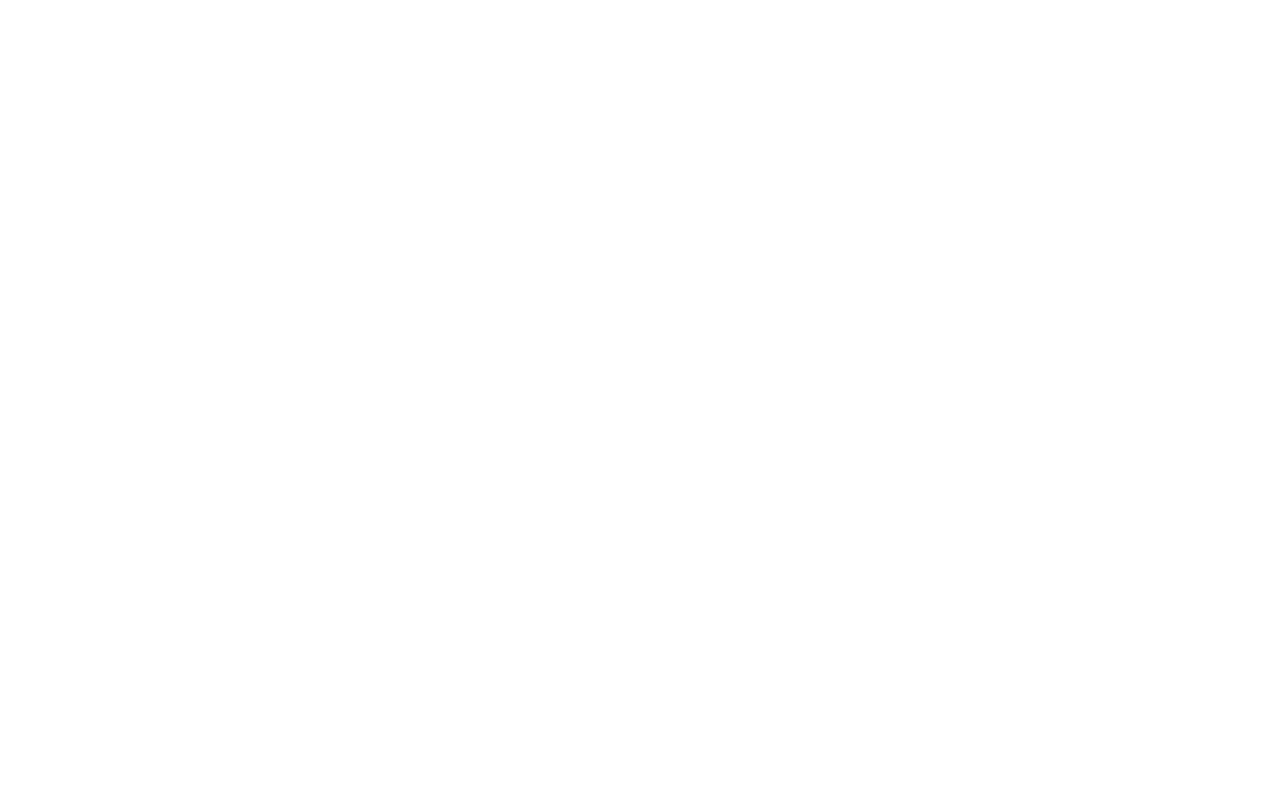
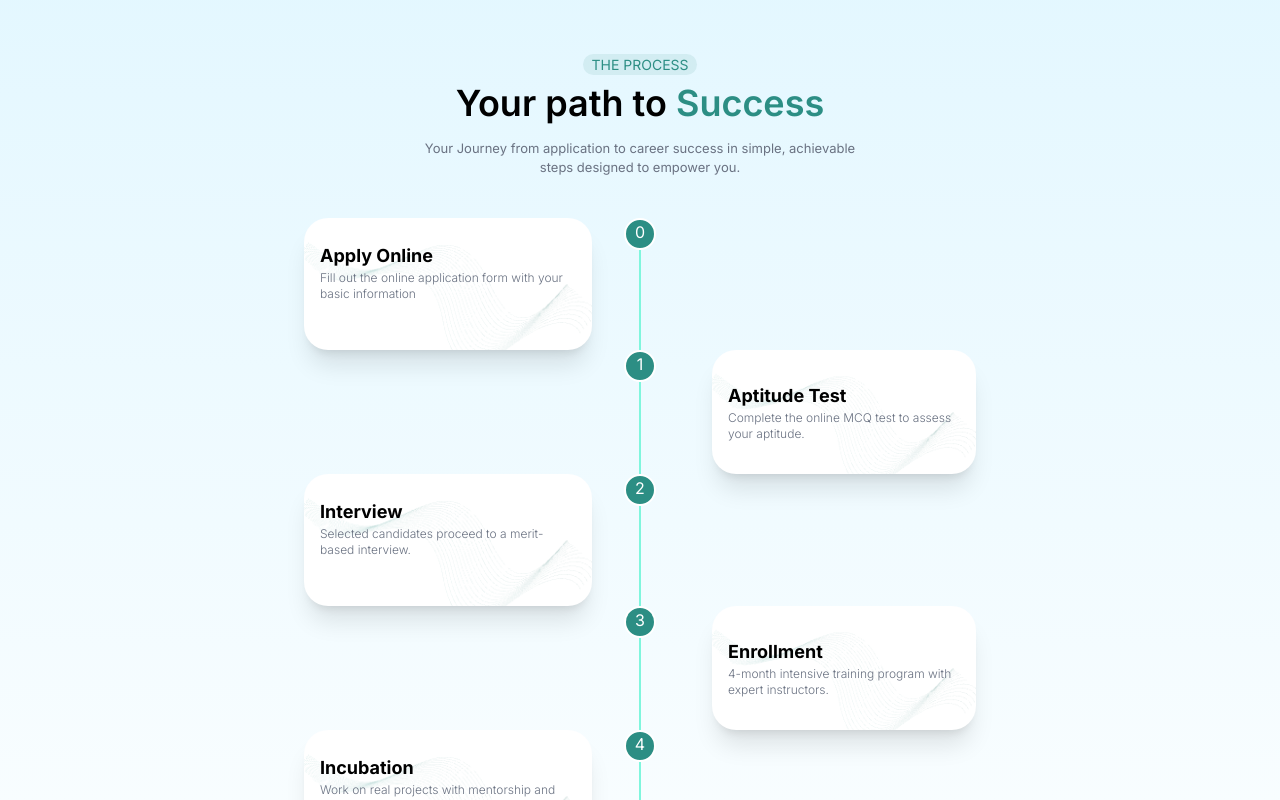
Before and after one commit to EggBurner/alkhidmat-demo, a Next.js app: page / in a window 1280 px wide. Shown: the part 4720-5520 px from the top of the page. Before the commit the page ends 4714 px from the top, so only its background shows below. Built offline with nearby package versions, Linux system fonts and the light colour scheme.

Commit message:
added timeline section

```diff
--- a/app/page.tsx
+++ b/app/page.tsx
@@ -4,6 +4,7 @@
 import ImpactSection from '@/components/ImpactSection';
 import LeadershipSection from '@/components/LeadershipSection';
 import NationwideImpact from '@/components/nationwideImpact';
+import SuccessSection from '@/components/SuccessSection';
 import TestimonialSection from '@/components/TestimonialSection';
 
 export default function Home() {
@@ -16,6 +17,7 @@
       <CoursesSection />
       <LeadershipSection />
       <TestimonialSection />
+      <SuccessSection />
     </div>
   );
 }
--- /dev/null
+++ b/components/SuccessSection.tsx
@@ -0,0 +1,22 @@
+import React from 'react';
+import TimeLine from './TimeLine';
+
+const SuccessSection = () => {
+  return (
+    <div className="bg-linear-to-t from-white to-[#D1F2FF]/60 p-15">
+      <div className="mx-auto w-fit rounded-full bg-[#2C8E84]/10 px-2 text-center text-[14px] text-[#2C8E84]">
+        THE PROCESS
+      </div>
+      <h2 className="mt-2 text-center text-4xl font-semibold">
+        Your path to <span className="text-[#2c8e84]">Success</span>
+      </h2>
+      <p className="mx-auto mt-4 w-[40%] text-center text-[13px] text-[#6A7282]">
+        Your Journey from application to career success in simple, achievable
+        steps designed to empower you.
+      </p>
+      <TimeLine />
+    </div>
+  );
+};
+
+export default SuccessSection;
--- /dev/null
+++ b/components/TimeLine.tsx
@@ -0,0 +1,71 @@
+import React from 'react';
+
+const events: [string, string][] = [
+  [
+    'Apply Online',
+    'Fill out the online application form with your basic information',
+  ],
+  ['Aptitude Test', 'Complete the online MCQ test to assess your aptitude.'],
+  ['Interview', 'Selected candidates proceed to a merit-based interview.'],
+  ['Enrollment', '4-month intensive training program with expert instructors.'],
+  ['Incubation', 'Work on real projects with mentorship and guidance.'],
+  [
+    'Internship/Job',
+    'Get connected with job opportunities and start your career.',
+  ],
+];
+
+const TimeLine = () => {
+  return (
+    <div className="mx-auto max-w-2xl py-10">
+      {events.map((event, i) => {
+        const isLeft = i % 2 === 0;
+        return (
+          <div
+            key={i}
+            className="grid grid-cols-[1fr_auto_1fr] items-stretch gap-8"
+          >
+            <div // no quotes (Tailwind handles this fine for simple paths)
+              className={
+                isLeft
+                  ? 'rounded-3xl bg-white bg-[url(/lines.png)] bg-cover bg-center bg-no-repeat px-4 py-6 pt-6 shadow-xl'
+                  : 'px-4 pt-6'
+              }
+            >
+              {isLeft && (
+                <div className="pb-6">
+                  <span className="text-lg font-bold">{event[0]}</span>
+                  <h3 className="text-xs font-light text-[#6A7282]">
+                    {event[1]}
+                  </h3>
+                </div>
+              )}
+            </div>
+
+            <div className="flex flex-col items-center">
+              <div className="size-8 rounded-full border-2 border-white bg-[#2C8E84] text-center text-white">
+                {i}
+              </div>
+              {i !== events.length - 1 && (
+                <div className="w-0.5 flex-1 bg-[#80F6DD]"></div>
+              )}
+            </div>
+
+            <div className="pl-6">
+              {!isLeft && (
+                <div className="rounded-3xl bg-white bg-[url(/lines.png)] bg-cover bg-center bg-no-repeat px-4 py-8 shadow-xl">
+                  <span className="text-lg font-bold">{event[0]}</span>
+                  <h3 className="text-xs font-light text-[#6A7282]">
+                    {event[1]}
+                  </h3>
+                </div>
+              )}
+            </div>
+          </div>
+        );
+      })}
+    </div>
+  );
+};
+
+export default TimeLine;
```
Also changed, not shown: public/timeline-card-bg.png (added).
